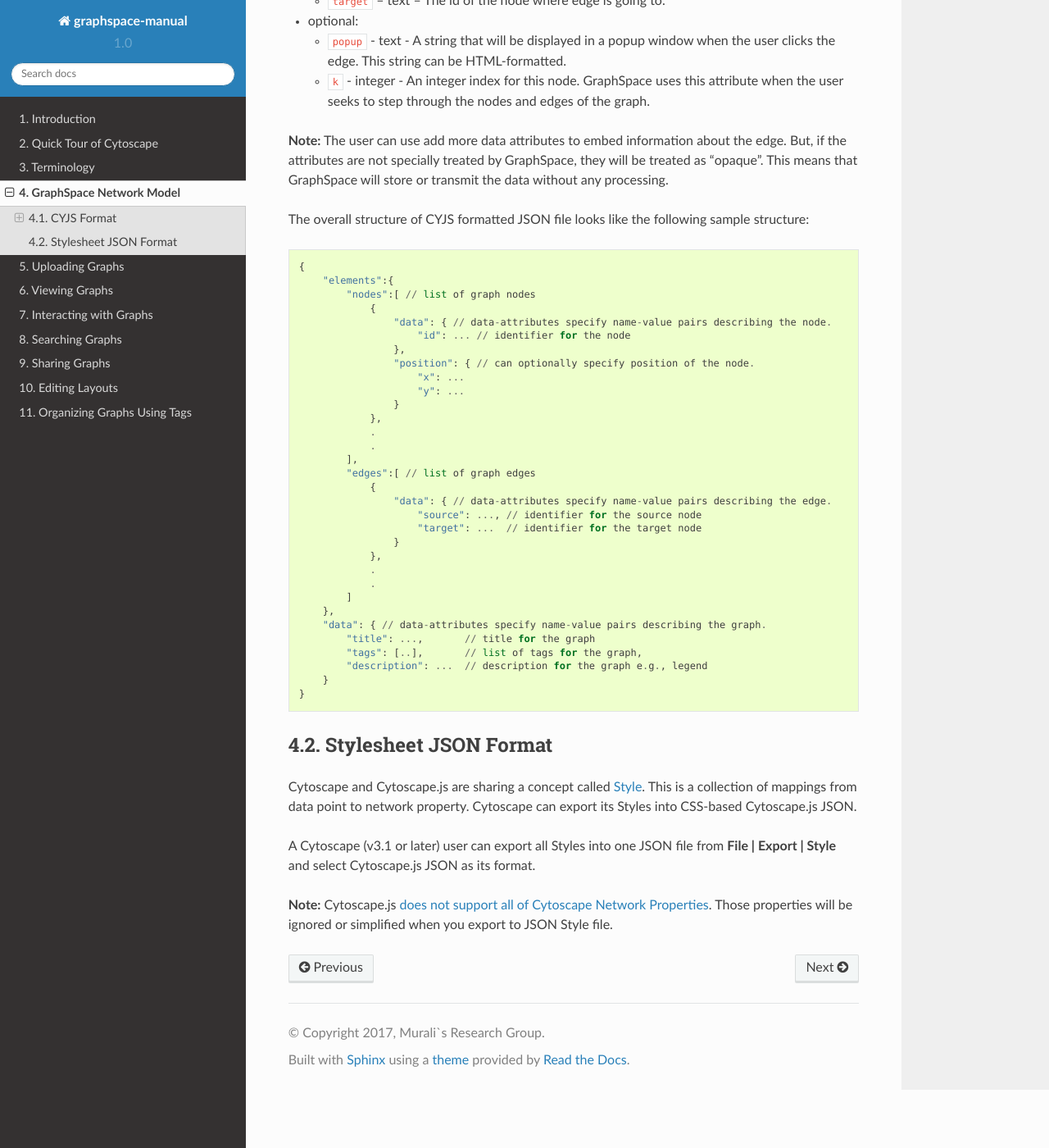
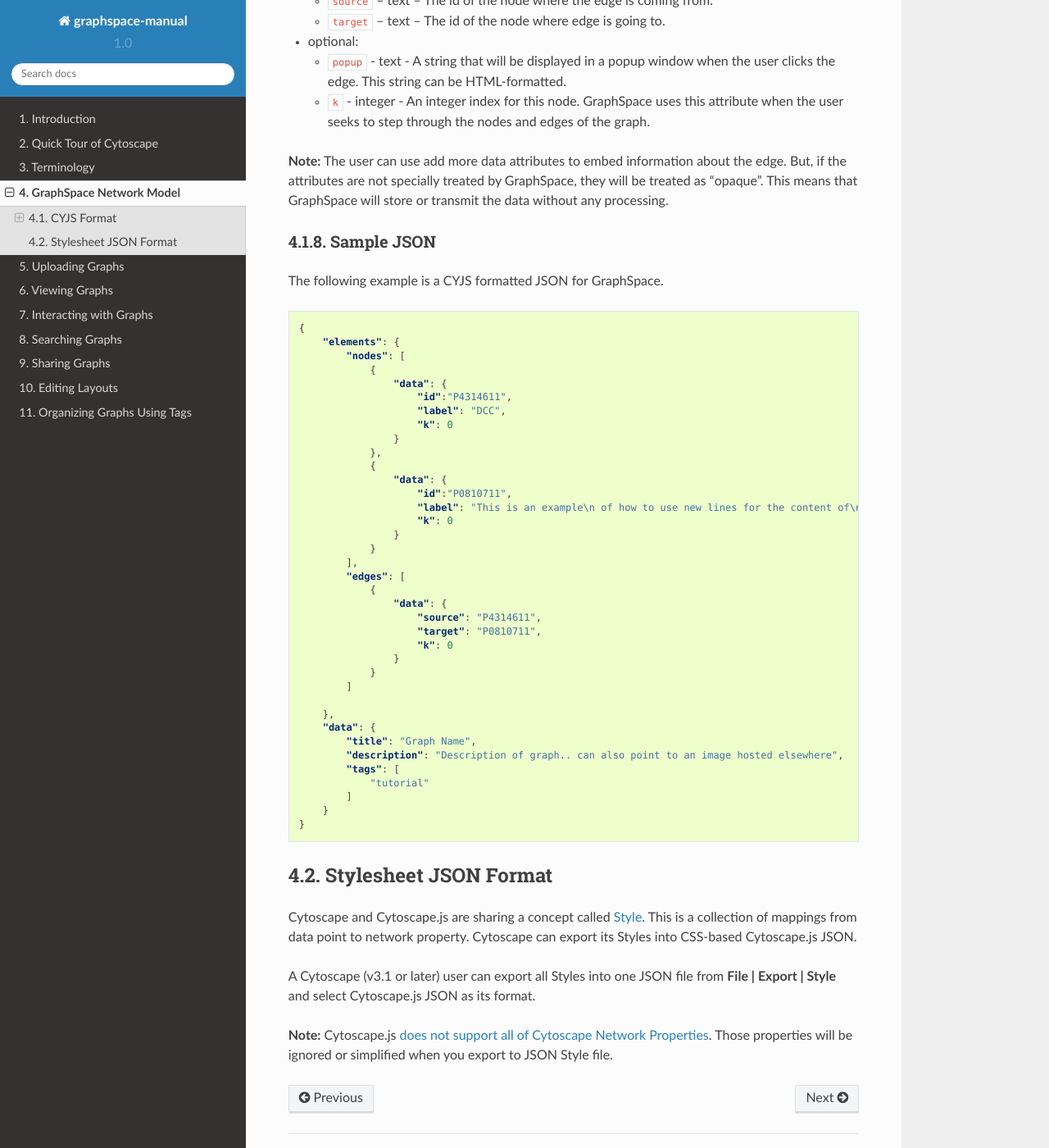
Before and after one commit to adbharadwaj/graphspace-manual, a Sphinx documentation site: the page built from docs/GraphSpace_Network_Model.md, in a window 1280 px wide and 1400 px high, scrolled down 3432 px. Shown: the whole window at 82% size. Built offline with Sphinx 7.4.7 and the Read the Docs theme 2.0.0, drawn with Linux system fonts in a browser that asks for light colours; some of the changed text lies outside the part shown.

Commit message:
Update GraphSpace_Network_Model.md

````diff
--- a/docs/GraphSpace_Network_Model.md
+++ b/docs/GraphSpace_Network_Model.md
@@ -118,7 +118,7 @@
 
 - optional:
 
-    - `label` – text – The text that is displayed inside of the node.
+    - `label` – text – The text that is displayed inside of the node unless it is overidden by the `content` style-attribute in the [stylesheet JSON](#stylesheet-json-format).
     - `popup` - text - A string that will be displayed in a popup window when the user clicks the node. This string can be HTML-formatted.
     - `k` - integer -An integer index for this node. GraphSpace uses this attribute when the user seeks to step through the nodes and edges of the graph.
 
@@ -139,42 +139,50 @@
 
 **Note:** The user can use add more data attributes to embed information about the edge. But, if the attributes are not specially treated by GraphSpace, they will be treated as "opaque". This means that GraphSpace will store or transmit the data without any processing.
 
+### Sample JSON
 
-The overall structure of CYJS formatted JSON file looks like the following sample structure:
-```
+The following example is a CYJS formatted JSON for GraphSpace.
+
+```JSON
 {
-    "elements":{
-        "nodes":[ // list of graph nodes
+    "elements": {
+        "nodes": [
             {
-                "data": { // data-attributes specify name-value pairs describing the node.
-                    "id": ... // identifier for the node
-                },
-                "position": { // can optionally specify position of the node.
-                    "x": ...
-                    "y": ...
+                "data": {
+                    "id":"P4314611",
+                    "label": "DCC",
+                    "k": 0
                 }
             },
-            .
-            .
+            {
+                "data": {
+                    "id":"P0810711",
+                    "label": "This is an example\n of how to use new lines for the content of\n a node.",
+                    "k": 0
+                }
+            }
         ],
-        "edges":[ // list of graph edges
+        "edges": [
             {
-                "data": { // data-attributes specify name-value pairs describing the edge.
-                    "source": ..., // identifier for the source node
-                    "target": ...  // identifier for the target node
+                "data": {
+                    "source": "P4314611",
+                    "target": "P0810711",
+                    "k": 0
                 }
-            },
-            .
-            .
+            }
         ]
+
     },
-    "data": { // data-attributes specify name-value pairs describing the graph.
-        "title": ...,       // title for the graph
-        "tags": [..],       // list of tags for the graph,
-        "description": ...  // description for the graph e.g., legend
+    "data": {
+        "title": "Graph Name",
+        "description": "Description of graph.. can also point to an image hosted elsewhere",
+        "tags": [
+            "tutorial"
+        ]
     }
 }
 ```
+
 
 ## Stylesheet JSON Format
 
````
